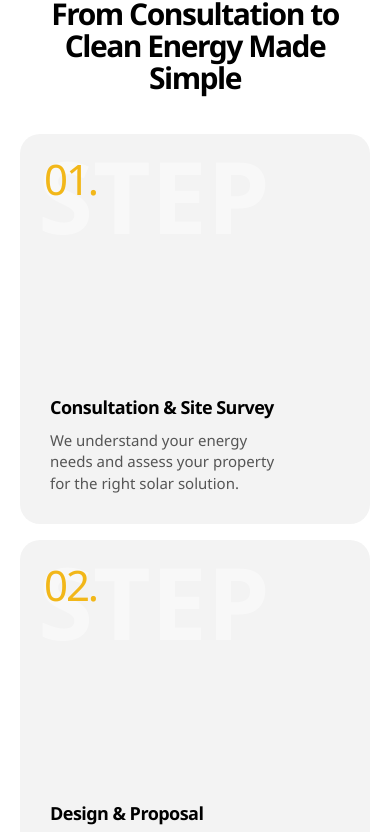
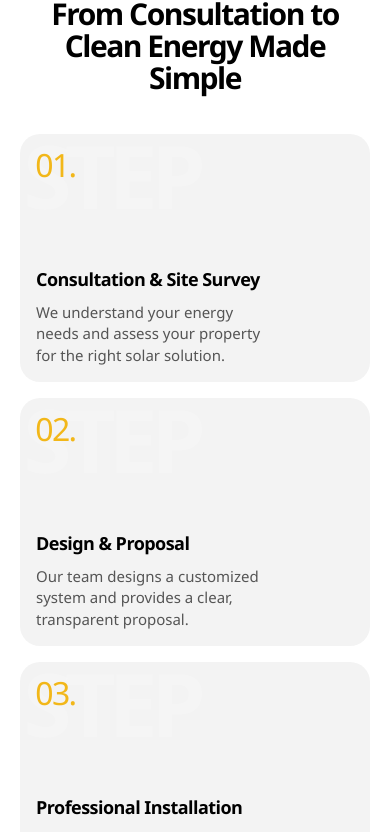
Before and after one commit to nikhilkumar202002/GPS-SOLAR, a Next.js app: page / in a window 390 px wide. Shown: the part 3476-4308 px from the top of the page. Built offline with nearby package versions, Linux system fonts and the light colour scheme.

Commit message:
fix: update contact information and improve layout responsiveness in Footer and SectionStyles

```diff
--- a/app/component/layout/Footer.tsx
+++ b/app/component/layout/Footer.tsx
@@ -121,19 +121,9 @@ const Footer = () => {
           <div className={styles.contactColumn}>
             <h3 className={styles.columnTitle}>Contact Us</h3>
             <address className={styles.address}>
-              <p className={styles.companyName}>GPS Trades and Services</p>
-              <p className={styles.descriptionText}>
-                Solar Energy Solutions for Homes &amp; Businesses
-              </p>
-
               <p className={styles.contactRow}>
-                <span className={styles.label}>Proprietor:</span>
-                <span className={styles.value}>Gowri P. S.</span>
-              </p>
-
-              <p className={styles.contactRow}>
-                <span className={styles.label}>General Manager:</span>
-                <span className={styles.value}>J. P. Prem Kumar</span>
+                <span className={styles.label}>Address:</span>
+                <span className={styles.value}>Your business address line 1</span>
               </p>
 
               <a href="tel:+91XXXXXXXXXX" className={styles.contactLink}>
--- a/app/component/sections/SectionStyles.css
+++ b/app/component/sections/SectionStyles.css
@@ -746,8 +746,8 @@ a.home-contact-contactItem:focus-visible {
   flex-direction: column;
   justify-content: flex-end;
   width: 100%;
-  min-height: 390px;
-  padding: 30px;
+  min-height: clamp(18rem, 32vw, 24.375rem);
+  padding: clamp(1.25rem, 2.2vw, 1.875rem);
   border: 0;
   border-radius: 20px;
   overflow: hidden;
@@ -772,11 +772,14 @@ a.home-contact-contactItem:focus-visible {
 
 .process-step-stepWord {
   position: absolute;
-  top: -30px;
-  left: 0px;
-  font-size: 180px;
+  top: clamp(-1.25rem, -1vw, -0.5rem);
+  left: clamp(-0.1rem, 0.5vw, 0.2rem);
+  z-index: 0;
+  font-size: clamp(5.5rem, 9vw, 11rem);
   line-height: 0.9;
   font-weight: 800;
+  letter-spacing: -0.08em;
+  white-space: nowrap;
   pointer-events: none;
   user-select: none;
 }
@@ -847,16 +850,20 @@ a.home-contact-contactItem:focus-visible {
     gap: 16px;
   }
 
+  .process-step-card {
+    min-height: clamp(17rem, 36vw, 22rem);
+  }
+
   .process-step-number {
     top: 24px;
     left: 24px;
-    font-size: 42px;
+    font-size: clamp(2.15rem, 4vw, 2.6rem);
   }
 
   .process-step-stepWord {
-    top: 16px;
-    left: 18px;
-    font-size: clamp(6.25rem, 10vw, 7.5rem);
+    top: clamp(-0.9rem, -0.2vw, 0.1rem);
+    left: clamp(-0.1rem, 0.4vw, 0.2rem);
+    font-size: clamp(4.8rem, 10vw, 7.8rem);
   }
 }
 
@@ -872,18 +879,54 @@ a.home-contact-contactItem:focus-visible {
   .process-step-grid {
     grid-template-columns: repeat(2, minmax(0, 1fr));
   }
+
+  .process-step-card {
+    min-height: clamp(16rem, 48vw, 20rem);
+  }
+
+  .process-step-stepWord {
+    top: 0;
+    left: 0.2rem;
+    font-size: clamp(4.2rem, 18vw, 6rem);
+  }
+
+  .process-step-number {
+    top: 1.2rem;
+    left: 1.2rem;
+    font-size: clamp(2rem, 4.8vw, 2.4rem);
+  }
 }
 
 @media (max-width: 560px) {
   .process-step-grid {
     grid-template-columns: 1fr;
   }
-  .process-step-heading{
+
+  .process-step-heading {
     font-size: 30px;
     line-height: 32px;
   }
+
   .process-step-eyebrow {
-  margin: 0 0 0.2rem;
+    margin: 0 0 0.2rem;
+  }
+
+  .process-step-card {
+    min-height: 15.5rem;
+    padding: 1rem;
+  }
+
+  .process-step-stepWord {
+    top: 0.15rem;
+    left: 0.2rem;
+    font-size: clamp(4rem, 24vw, 5.5rem);
+    opacity: 0.44;
+  }
+
+  .process-step-number {
+    top: 0.95rem;
+    left: 0.95rem;
+    font-size: 2rem;
   }
 }
 
```
